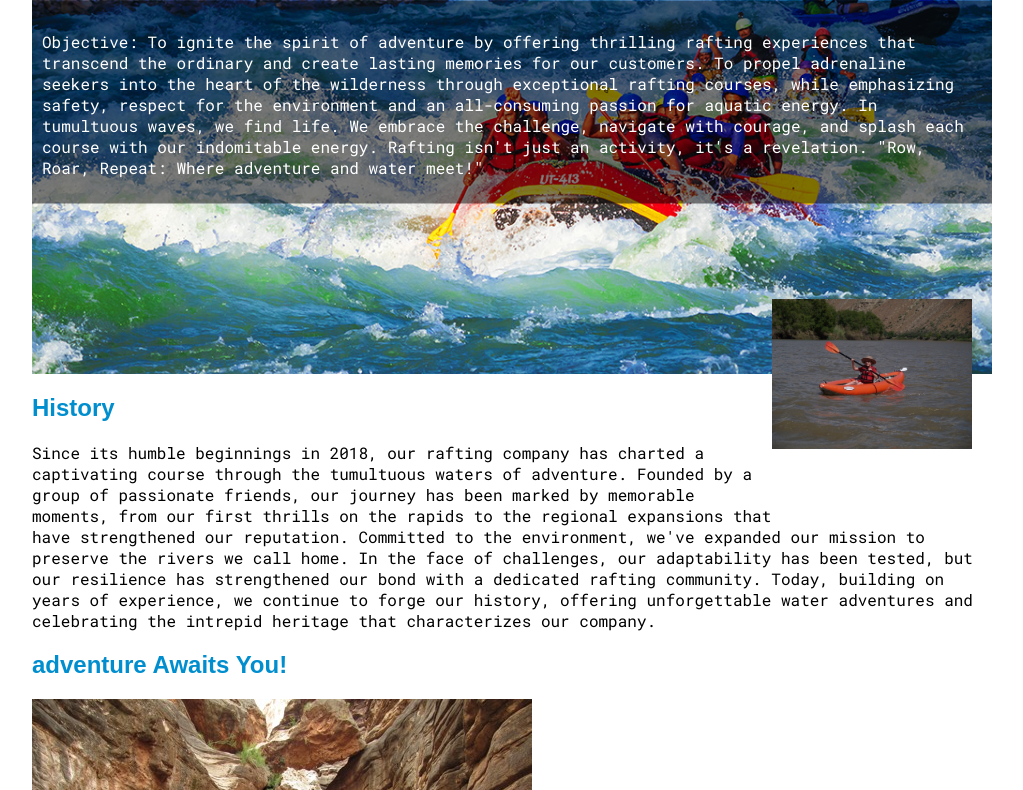
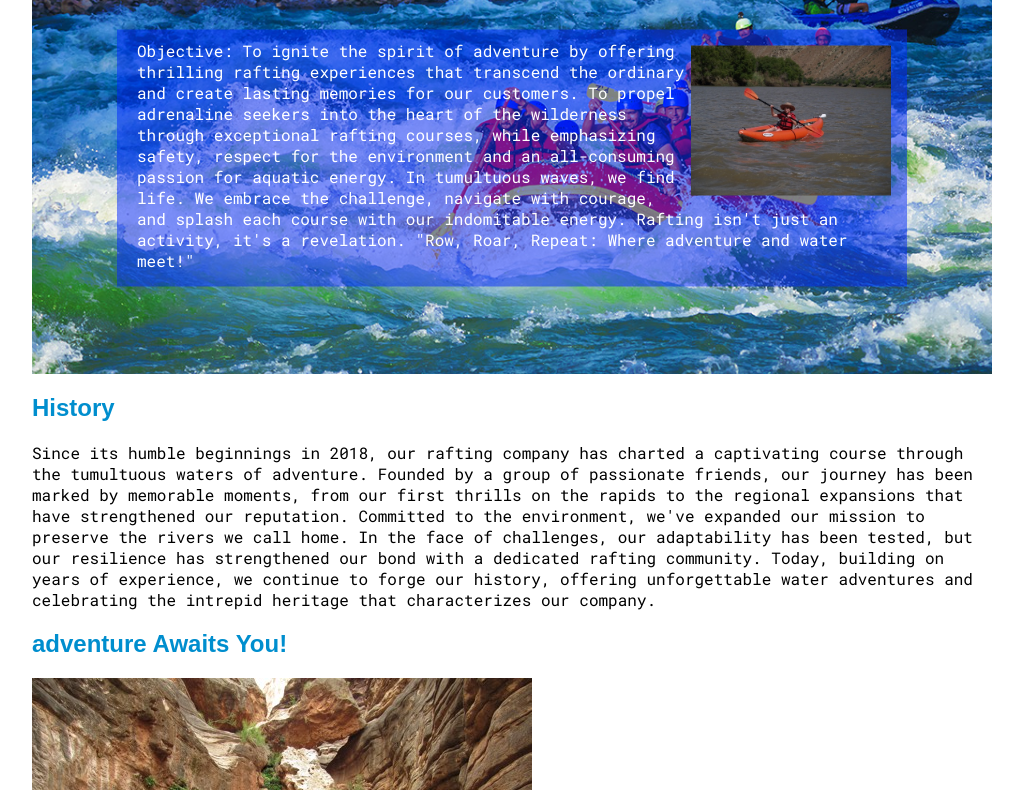
Before and after one commit to donaldpolidor/wdd130, a plain HTML site: page wwr/about.html in a window 1280 px wide. Shown: the part 290-1080 px from the top of the page, without its empty margins (128-1151 px from the left). Drawn offline with Linux system fonts and the light colour scheme; a web font is replaced by a local one.

Commit message:
commit message additional comments go here. keep these line to a max of 100 characters or they will not be displayed in Github.

```diff
--- a/wwr/about.html
+++ b/wwr/about.html
@@ -27,10 +27,8 @@
         <div class="overlay">
             <h1>Wave Quest Adventures</h1>
         </div>
-        <article>
+        <article class="overlay-second">
             <img src="images/kayak.jpg" alt="customer">
-            <div class="overlay-second">
-                <div class="overlay">
                     <p>Objective: To ignite the spirit of adventure by offering thrilling
                         rafting experiences that transcend the ordinary and create
                         lasting memories for our customers.
@@ -42,8 +40,6 @@
                         navigate with courage, and splash each course with our indomitable
                         energy. Rafting isn't just an activity, it's a revelation.
                     "Row, Roar, Repeat: Where adventure and water meet!"</p>
-                </div>
-            </div>
         </article>
     </div>
     <section>
--- a/wwr/styles/rafting.css
+++ b/wwr/styles/rafting.css
@@ -40,10 +40,10 @@ body {
 
 .overlay {
     position: absolute;
-    top: 12%;
+    top: 15%;
     left: 50%;
     transform: translate(-50%, -50%);
-    background-color: rgba(0, 0, 0, 0.5);
+    background-color: rgba(0, 0, 0, 0.623);
     padding: 10px;
     color: white;
     font-family: 'Anta', sans-serif;
@@ -62,33 +62,29 @@ body {
 
 .overlay-second {
     position: absolute;
-    top: 45%;
+    top: 55%;
     left: 50%;
     transform: translate(-50%, -50%);
-    padding: 10px;
-    color: white;
-    width: 940px;
-    max-width: 960px;
+    padding: 0px;
+    width: 790px;
+    height: auto;
+    background-color: rgba(0, 38, 255, 0.5);
+
 }
 
-.overlay-second p{
-    margin-top: 20px;
+.overlay-second p {
+    margin-top: 10px;
     text-align: left;
     font-family: 'Roboto Mono', monospace;
     text-align: left;
+    margin-left: 20px;
+    color: white;
 }
 
 .hero img[src*="kayak.jpg"] {
     float: right;
-    top: 35px;
-    margin-right: 20px;
-    transform: translateY(-50%);
-    width: 200px;
-    height: auto;
-}
-
-
-article img {
+    margin-top: 16px;
+    margin-right: 16px;
     width: 200px;
     height: auto;
 }
```
